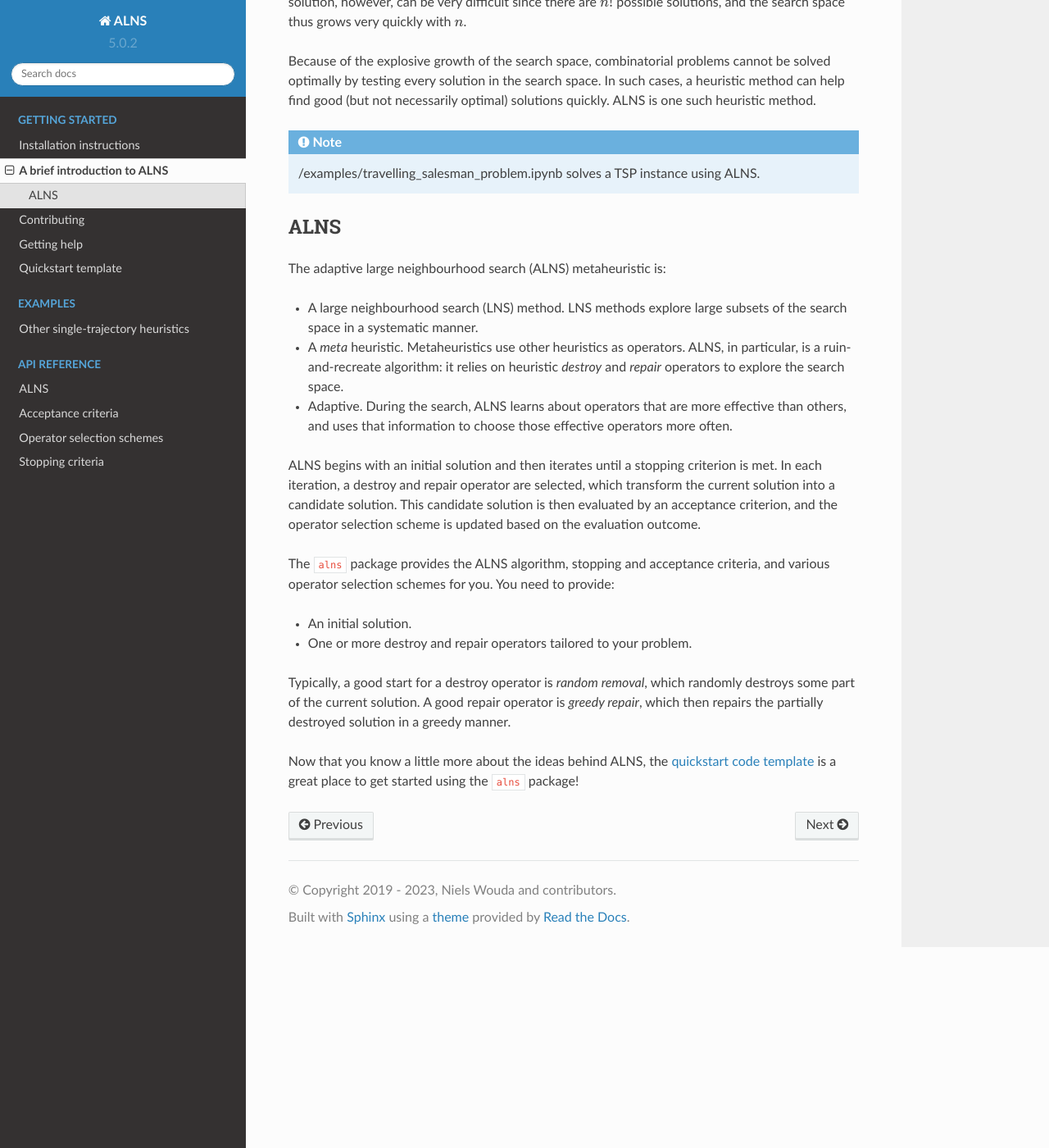
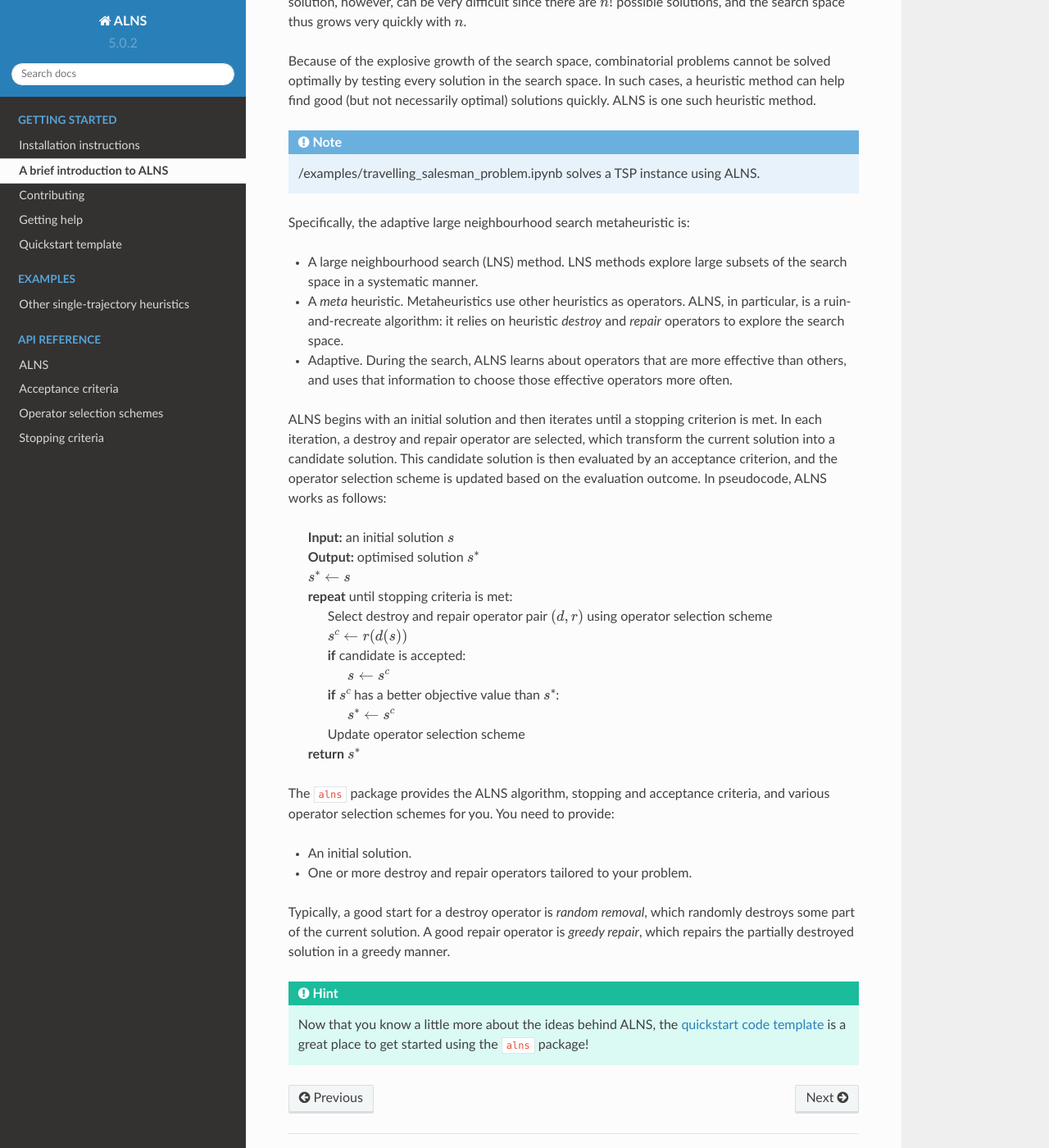
Before and after one commit to N-Wouda/ALNS, a Sphinx documentation site: the page built from docs/source/setup/introduction_to_alns.rst, in a window 1280 px wide and 1400 px high, scrolled down 457 px. Shown: the whole window at 82% size. Built offline with Sphinx 7.4.7 and the Read the Docs theme 2.0.0, drawn with Linux system fonts in a browser that asks for light colours; pages that are not in the unit, such as notebooks, are missing from menus.

Commit message:
Finish intro page

```diff
--- a/docs/source/index.rst
+++ b/docs/source/index.rst
@@ -22,11 +22,11 @@ It can be installed through *pip* via
 
    pip install alns
 
-.. note::
+.. hint::
 
-    Have a look at the :doc:` quickstart template <setup/template>` to get started on your own ALNS metaheuristic.
+    Have a look at the :doc:`quickstart template <setup/template>` to get started on your own ALNS metaheuristic.
     If you are new to metaheuristics or ALNS, you might also benefit from reading the :doc:`introduction to ALNS <setup/introduction_to_alns>`.
-    To set-up an installation from source, or to run the examples listed below yourself, please have a look at the :doc:`installation instructions <setup/installation>`.
+    To set up an installation from source, or to run the examples listed below yourself, please have a look at the :doc:`installation instructions <setup/installation>`.
 
 .. toctree::
    :maxdepth: 1
--- a/docs/source/setup/introduction_to_alns.rst
+++ b/docs/source/setup/introduction_to_alns.rst
@@ -22,10 +22,7 @@ ALNS is one such heuristic method.
 
     :ref:`/examples/travelling_salesman_problem.ipynb` solves a TSP instance using ALNS.
 
-ALNS
-----
-
-The adaptive large neighbourhood search (ALNS) metaheuristic is:
+Specifically, the adaptive large neighbourhood search metaheuristic is:
 
 * A large neighbourhood search (LNS) method.
   LNS methods explore large subsets of the search space in a systematic manner.
@@ -40,6 +37,22 @@ The adaptive large neighbourhood search (ALNS) metaheuristic is:
 ALNS begins with an initial solution and then iterates until a stopping criterion is met.
 In each iteration, a destroy and repair operator are selected, which transform the current solution into a candidate solution.
 This candidate solution is then evaluated by an acceptance criterion, and the operator selection scheme is updated based on the evaluation outcome.
+In pseudocode, ALNS works as follows:
+
+    .. line-block::
+
+        **Input:** an initial solution :math:`s`
+        **Output:** optimised solution :math:`s^*`
+        :math:`s^* \gets s`
+        **repeat** until stopping criteria is met:
+            Select destroy and repair operator pair :math:`(d, r)` using operator selection scheme
+            :math:`s^c \gets r(d(s))`
+            **if** candidate is accepted:
+                :math:`s \gets s^c`
+            **if** :math:`s^c` has a better objective value than :math:`s^*`:
+                :math:`s^* \gets s^c`
+            Update operator selection scheme
+        **return** :math:`s^*`
 
 The ``alns`` package provides the ALNS algorithm, stopping and acceptance criteria, and various operator selection schemes for you.
 You need to provide:
@@ -48,6 +61,8 @@ You need to provide:
 * One or more destroy and repair operators tailored to your problem.
 
 Typically, a good start for a destroy operator is *random removal*, which randomly destroys some part of the current solution.
-A good repair operator is *greedy repair*, which then repairs the partially destroyed solution in a greedy manner.
+A good repair operator is *greedy repair*, which repairs the partially destroyed solution in a greedy manner.
 
-Now that you know a little more about the ideas behind ALNS, the :doc:`quickstart code template <template>` is a great place to get started using the ``alns`` package!
+.. hint::
+
+    Now that you know a little more about the ideas behind ALNS, the :doc:`quickstart code template <template>` is a great place to get started using the ``alns`` package!
--- a/docs/source/setup/template.rst
+++ b/docs/source/setup/template.rst
@@ -83,7 +83,7 @@ The following is a quickstart template that can help you get started:
     best = result.best_state
     print(f"Best heuristic solution objective is {best.objective()}.")
 
-.. note::
+.. hint::
 
     Have a look at the examples to get a feeling for how to implement the TODOs
     in the quickstart template!
```
